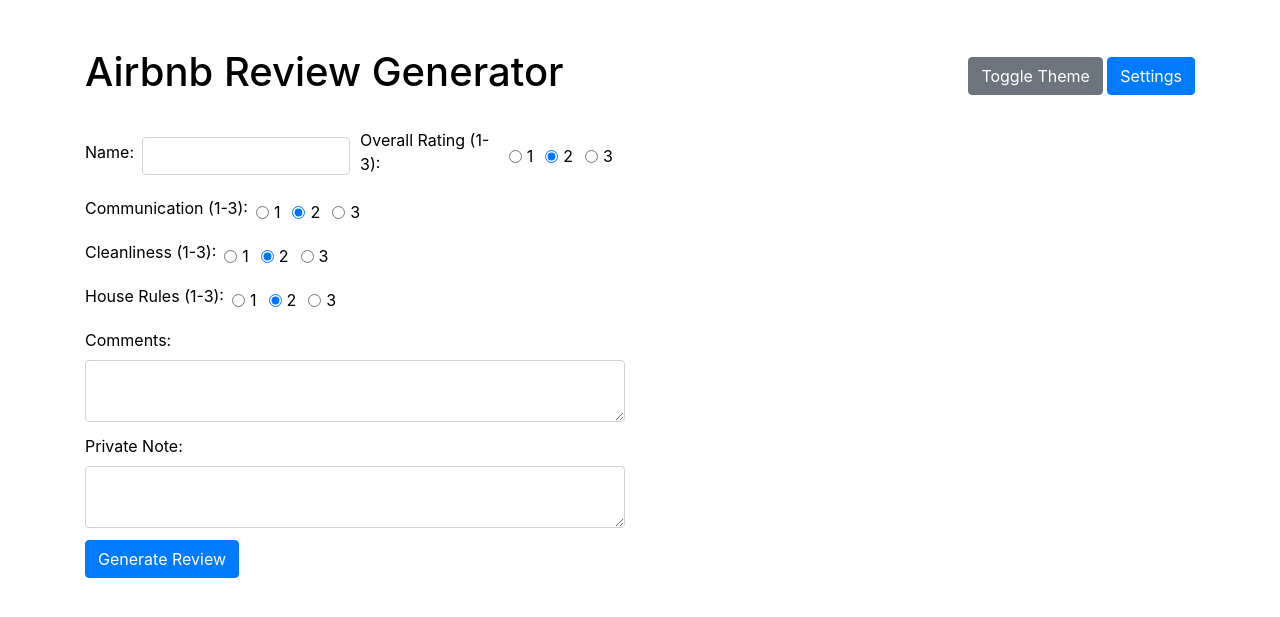
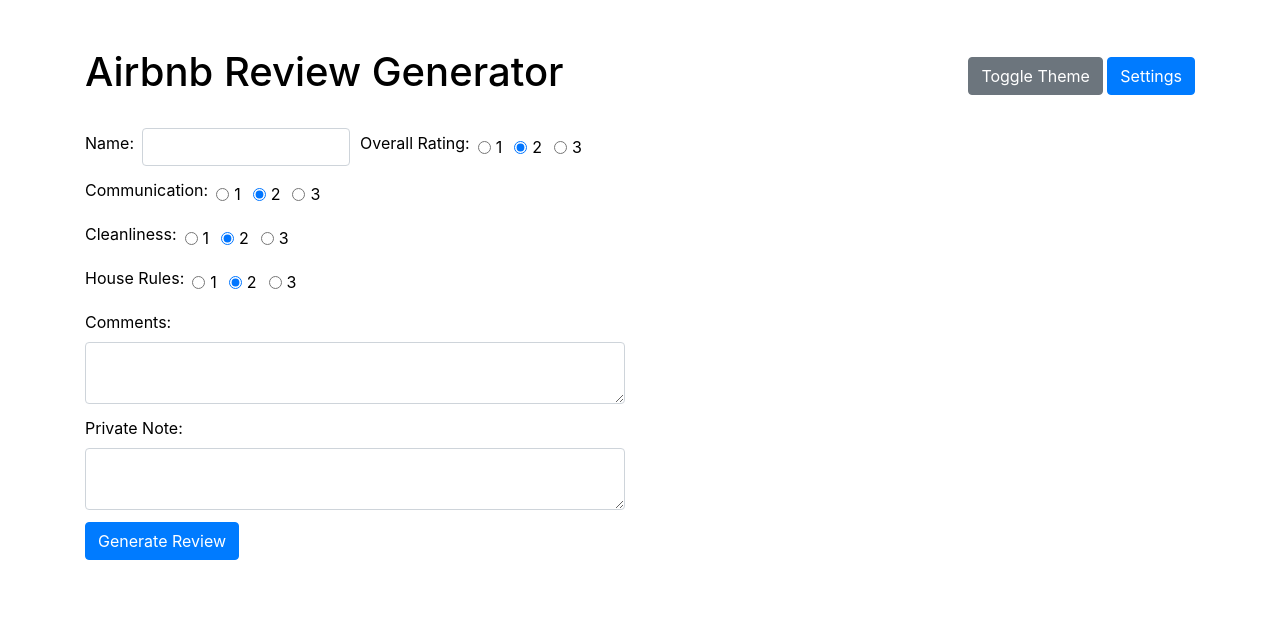
Before and after one commit to gitayam/airbnb-reviews, a Flask app: template templates/index.html in a window 1280 px wide. Shown: the top 617 px of the page. Run offline with Flask 3, Linux system fonts and the light colour scheme; the template is opened without the code that fills it, so the values that code supplies are empty; some libraries are stand-ins or nearby versions.

Commit message:
removed (1-3) since the buttons take care of that

```diff
--- a/templates/index.html
+++ b/templates/index.html
@@ -69,7 +69,7 @@
                             </div>
                         </div>
                         <div class="form-group col-md-6 d-flex align-items-center">
-                            <label class="mr-2">Overall Rating (1-3):</label>
+                            <label class="mr-2">Overall Rating:</label>
                             <div class="form-check form-check-inline">
                                 <input class="form-check-input" type="radio" id="rating1" name="rating" value="1">
                                 <label class="form-check-label" for="rating1">1</label>
@@ -86,7 +86,7 @@
                     </div>
 
                     <div class="form-group d-flex align-items-center">
-                        <label class="mr-2">Communication (1-3):</label>
+                        <label class="mr-2">Communication:</label>
                         <div class="form-check form-check-inline">
                             <input class="form-check-input" type="radio" id="communication1" name="communication" value="1">
                             <label class="form-check-label" for="communication1">1</label>
@@ -102,7 +102,7 @@
                     </div>
 
                     <div class="form-group d-flex align-items-center">
-                        <label class="mr-2">Cleanliness (1-3):</label>
+                        <label class="mr-2">Cleanliness:</label>
                         <div class="form-check form-check-inline">
                             <input class="form-check-input" type="radio" id="cleanliness1" name="cleanliness" value="1">
                             <label class="form-check-label" for="cleanliness1">1</label>
@@ -118,7 +118,7 @@
                     </div>
 
                     <div class="form-group d-flex align-items-center">
-                        <label class="mr-2">House Rules (1-3):</label>
+                        <label class="mr-2">House Rules:</label>
                         <div class="form-check form-check-inline">
                             <input class="form-check-input" type="radio" id="house_rules1" name="house_rules" value="1">
                             <label class="form-check-label" for="house_rules1">1</label>
```
